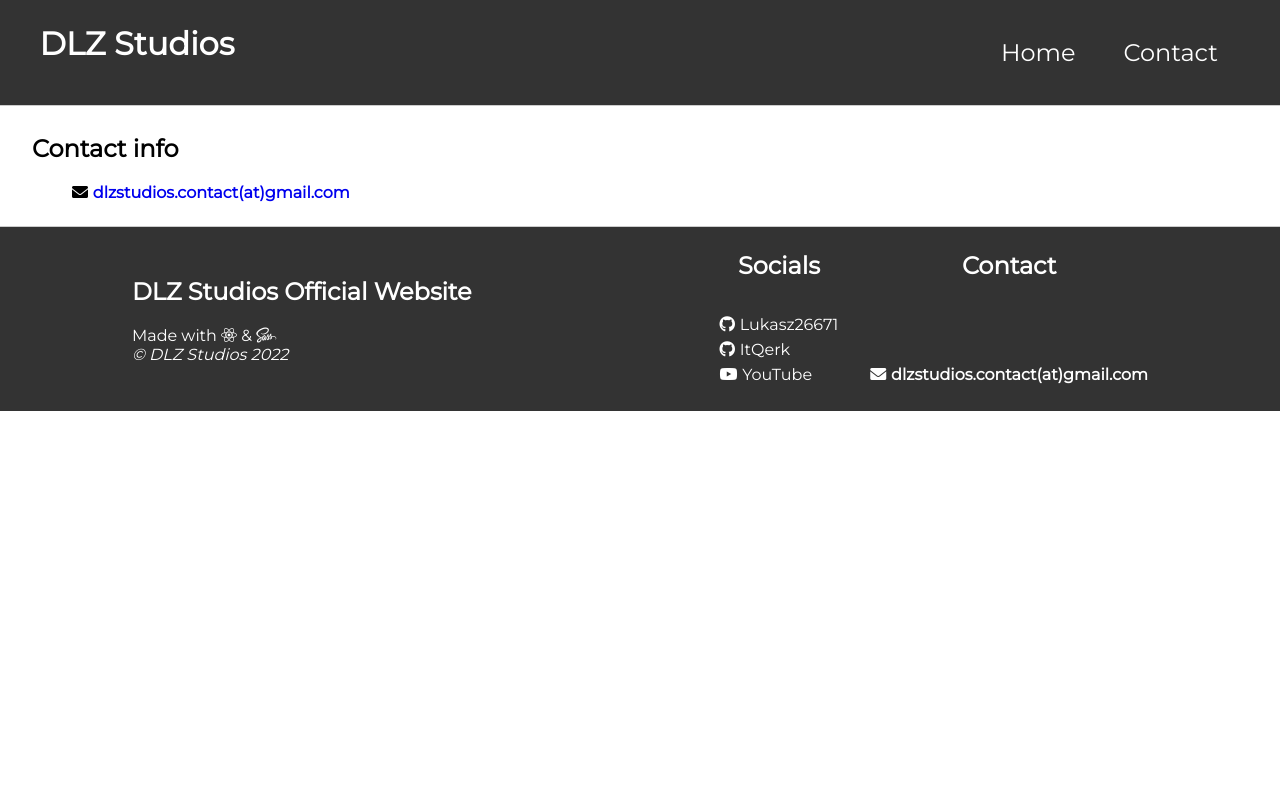
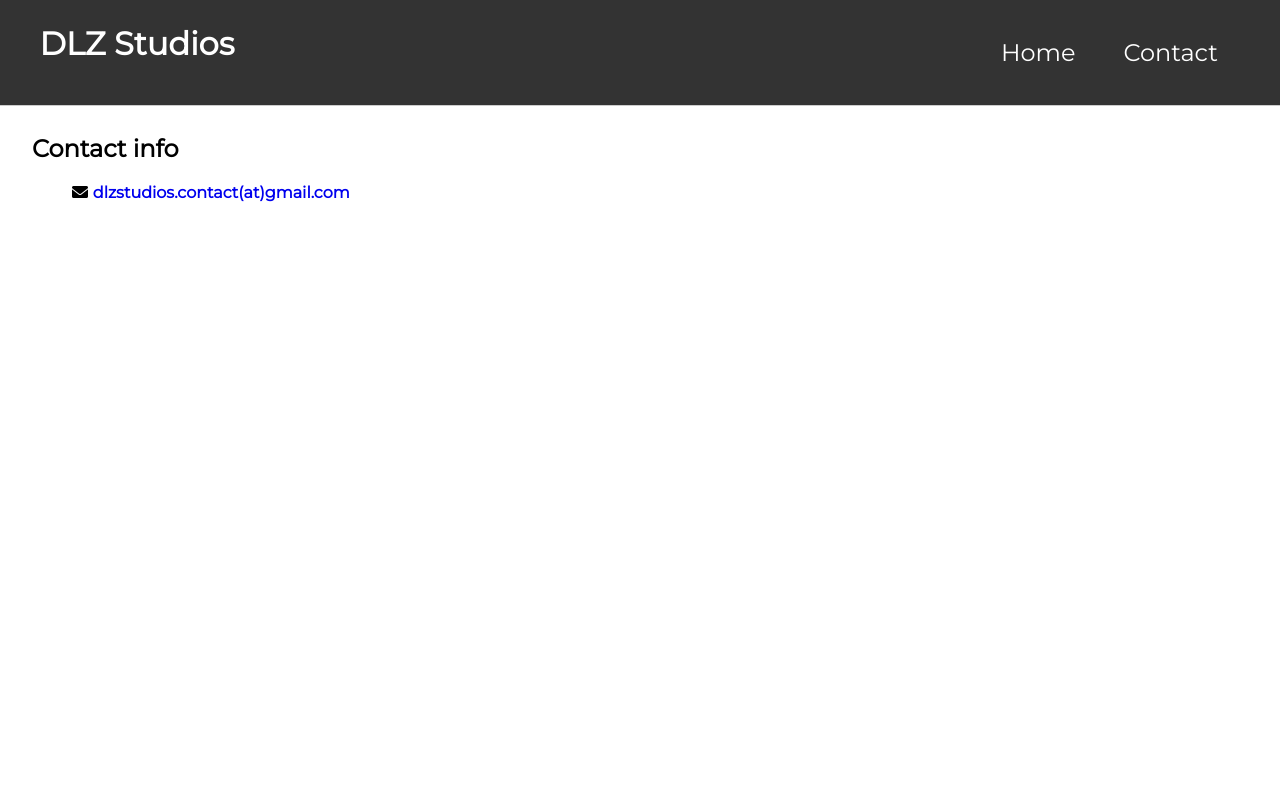
Before and after one commit to lukasz26671/DLZStudiosWebpage, a React app: page /contact in a window 1280 px wide. Shown: the top 800 px of the page. Built offline with nearby package versions, Linux system fonts and the light colour scheme; the HTML template or start-up script is replaced by a standard one.

Commit message:
fix for /contact

```diff
--- a/client/src/scss/main.scss
+++ b/client/src/scss/main.scss
@@ -24,8 +24,9 @@
 
 html, body, #root {
     margin: 0; padding: 0;
-    min-height: 100%;
+    min-height: 100% !important;
     min-width: 100%;
+    height: 100%;
 }
 
 .page-content {
```
Also changed, not shown: 1 other file (tests, documents, lock files or other folders).
